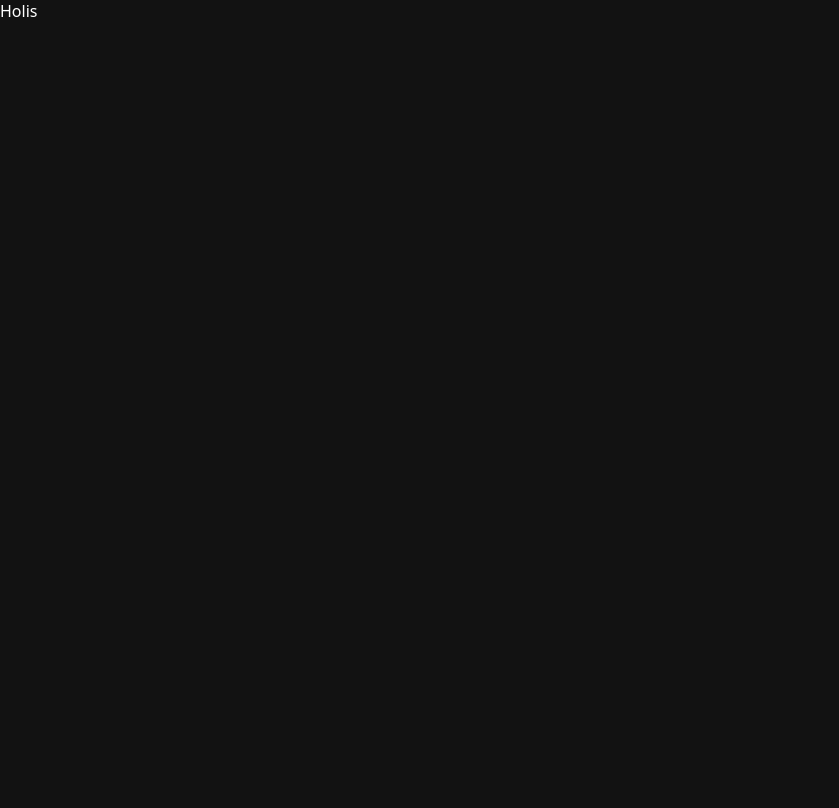
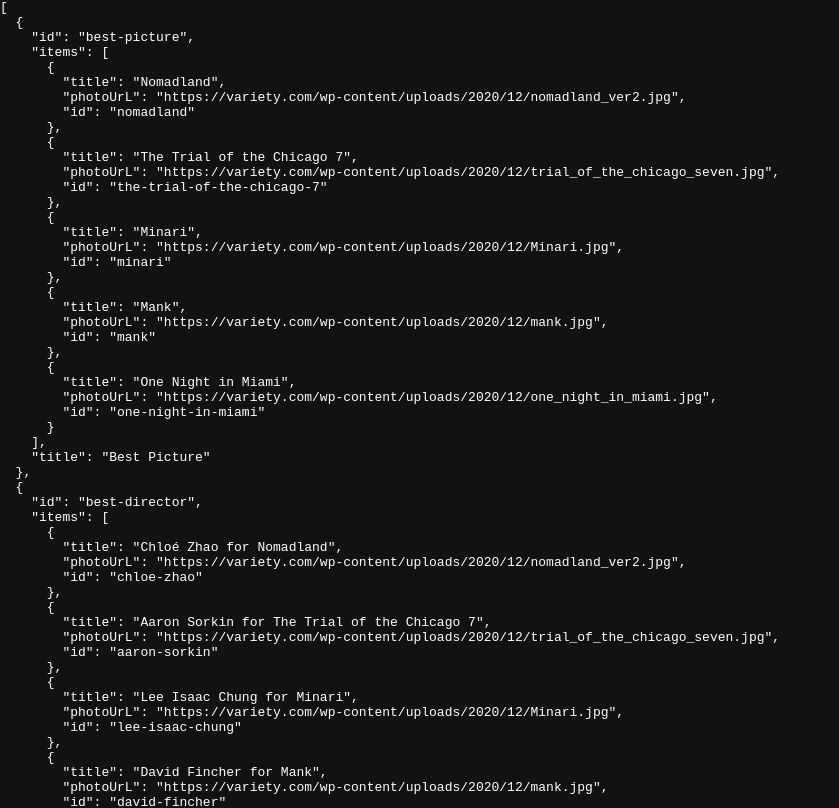
Before and after one commit to devdariill/daily-pay-challenge-gonzy-MapSetStructuredClone, a Next.js app: page / in a window 1280 px wide. Shown: the top 808 px of the page, without its empty margins (0-839 px from the left). Built offline with nearby package versions, Linux system fonts and the light colour scheme.

Commit message:
JSON.stringify(x,null,2)

```diff
--- /dev/null
+++ b/src/api.ts
@@ -0,0 +1,10 @@
+import DATA from './mocks/data.json'
+import { Ballot } from './types'
+
+const api = {
+  ballot: {
+    list: async (): Promise<Ballot[]> => DATA.items as Ballot[]
+  }
+}
+
+export default api
--- a/src/app/page.tsx
+++ b/src/app/page.tsx
@@ -1,5 +1,8 @@
-export default function Home () {
+import api from '@/api'
+
+export default async function Home () {
+  const ballots = await api.ballot.list()
   return (
-    <main>Holis</main>
+    <main><pre>{JSON.stringify(ballots, null, 2)}</pre></main>
   )
 }
--- /dev/null
+++ b/src/mocks/data.json
@@ -0,0 +1,221 @@
+{
+    "items": [
+      {
+        "id": "best-picture",
+        "items": [
+          {
+            "title": "Nomadland",
+            "photoUrL": "https://variety.com/wp-content/uploads/2020/12/nomadland_ver2.jpg",
+            "id": "nomadland"
+          },
+          {
+            "title": "The Trial of the Chicago 7",
+            "photoUrL": "https://variety.com/wp-content/uploads/2020/12/trial_of_the_chicago_seven.jpg",
+            "id": "the-trial-of-the-chicago-7"
+          },
+          {
+            "title": "Minari",
+            "photoUrL": "https://variety.com/wp-content/uploads/2020/12/Minari.jpg",
+            "id": "minari"
+          },
+          {
+            "title": "Mank",
+            "photoUrL": "https://variety.com/wp-content/uploads/2020/12/mank.jpg",
+            "id": "mank"
+          },
+          {
+            "title": "One Night in Miami",
+            "photoUrL": "https://variety.com/wp-content/uploads/2020/12/one_night_in_miami.jpg",
+            "id": "one-night-in-miami"
+          }
+        ],
+        "title": "Best Picture"
+      },
+      {
+        "id": "best-director",
+        "items": [
+          {
+            "title": "Chloé Zhao for Nomadland",
+            "photoUrL": "https://variety.com/wp-content/uploads/2020/12/nomadland_ver2.jpg",
+            "id": "chloe-zhao"
+          },
+          {
+            "title": "Aaron Sorkin for The Trial of the Chicago 7",
+            "photoUrL": "https://variety.com/wp-content/uploads/2020/12/trial_of_the_chicago_seven.jpg",
+            "id": "aaron-sorkin"
+          },
+          {
+            "title": "Lee Isaac Chung for Minari",
+            "photoUrL": "https://variety.com/wp-content/uploads/2020/12/Minari.jpg",
+            "id": "lee-isaac-chung"
+          },
+          {
+            "title": "David Fincher for Mank",
+            "photoUrL": "https://variety.com/wp-content/uploads/2020/12/mank.jpg",
+            "id": "david-fincher"
+          },
+          {
+            "title": "Regina King for One Night in Miami",
+            "photoUrL": "https://variety.com/wp-content/uploads/2020/12/one_night_in_miami.jpg",
+            "id": "regina-king"
+          }
+        ],
+        "title": "Best Director"
+      },
+      {
+        "id": "best-actor",
+        "items": [
+          {
+            "title": "Chadwick Boseman for Ma Rainey's Black Bottom",
+            "photoUrL": "https://variety.com/wp-content/uploads/2020/12/ma_raineys_black_bottom_ver2.jpg",
+            "id": "chadwick-boseman"
+          },
+          {
+            "title": "Anthony Hopkins for The Father",
+            "photoUrL": "https://variety.com/wp-content/uploads/2020/12/father_ver3.jpg",
+            "id": "anthony-hopkins"
+          },
+          {
+            "title": "Delroy Lindo for Da 5 Bloods",
+            "photoUrL": "https://variety.com/wp-content/uploads/2020/12/da_five_bloods_ver2.jpg",
+            "id": "delroy-lindo"
+          },
+          {
+            "title": "Steven Yeun for Minari",
+            "photoUrL": "https://variety.com/wp-content/uploads/2020/12/minari-1.jpg",
+            "id": "steven-yeun"
+          },
+          {
+            "title": "Riz Ahmed for The Sound of Metal",
+            "photoUrL": "https://variety.com/wp-content/uploads/2020/12/sound_of_metal_ver2.jpg",
+            "id": "riz-ahmed"
+          }
+        ],
+        "title": "Best Actor"
+      },
+      {
+        "id": "best-actress",
+        "items": [
+          {
+            "title": "Vanessa Kirby for Pieces of a Woman",
+            "photoUrL": "https://variety.com/wp-content/uploads/2020/12/pieces_of_a_woman.jpg",
+            "id": "vanessa-kirby"
+          },
+          {
+            "title": "Frances McDormand for Nomadland",
+            "photoUrL": "https://variety.com/wp-content/uploads/2020/12/nomadland_ver2.jpg",
+            "id": "frances-mcdormand"
+          },
+          {
+            "title": "Carey Mulligan for Promising Young Woman",
+            "photoUrL": "https://variety.com/wp-content/uploads/2020/12/promising_young_woman_ver2.jpg",
+            "id": "carey-mulligan"
+          },
+          {
+            "title": "Viola Davis for Ma Rainey's Black Bottom",
+            "photoUrL": "https://variety.com/wp-content/uploads/2020/12/ma_raineys_black_bottom.jpg",
+            "id": "viola-davis"
+          },
+          {
+            "title": "Meryl Streep for The Prom",
+            "photoUrL": "https://variety.com/wp-content/uploads/2020/12/prom_ver2.jpg",
+            "id": "meryl-streep"
+          }
+        ],
+        "title": "Best Actress"
+      },
+      {
+        "id": "best-supporting-actor",
+        "items": [
+          {
+            "title": "Daniel Kaluuya for Judas and the Black Messiah",
+            "photoUrL": "https://variety.com/wp-content/uploads/2020/12/judas_and_the_black_messiah.jpg",
+            "id": "daniel-kaluuya"
+          },
+          {
+            "title": "Leslie Odom, Jr. for One Night in Miami",
+            "photoUrL": "https://variety.com/wp-content/uploads/2020/12/one_night_in_miami.jpg",
+            "id": "leslie-odom"
+          },
+          {
+            "title": "Sacha Baron Cohen for The Trial of the Chicago 7",
+            "photoUrL": "https://variety.com/wp-content/uploads/2020/12/trial_of_the_chicago_seven.jpg",
+            "id": "sacha-baron-cohen"
+          },
+          {
+            "title": "Stanley Tucci for Supernova",
+            "photoUrL": "https://variety.com/wp-content/uploads/2020/12/supernova.jpg",
+            "id": "stanley-tucci"
+          },
+          {
+            "title": "Chadwick Boseman for Da 5 Bloods",
+            "photoUrL": "https://variety.com/wp-content/uploads/2020/12/da_five_bloods_ver2.jpg",
+            "id": "chadwick-boseman"
+          }
+        ],
+        "title": "Best Supporting Actor"
+      },
+      {
+        "id": "best-supporting-actress",
+        "items": [
+          {
+            "title": "Olivia Colman for The Father",
+            "photoUrL": "https://variety.com/wp-content/uploads/2020/12/father_ver3.jpg",
+            "id": "olivia-coleman"
+          },
+          {
+            "title": "Amanda Seyfried for Mank",
+            "photoUrL": "https://variety.com/wp-content/uploads/2020/12/mank.jpg",
+            "id": "amanda-seyfried"
+          },
+          {
+            "title": "Ellen Burstyn for Pieces of a Woman",
+            "photoUrL": "https://variety.com/wp-content/uploads/2020/12/pieces_of_a_woman.jpg",
+            "id": "ellen-burstyn"
+          },
+          {
+            "title": "Maria Bakalova for Borat Subsequent Moviefilm",
+            "photoUrL": "https://variety.com/wp-content/uploads/2020/12/borat_two_ver2.jpg",
+            "id": "maria-bakalova"
+          },
+          {
+            "title": "Yuh-jung Youn for Minari",
+            "photoUrL": "https://variety.com/wp-content/uploads/2020/12/minari-1.jpg",
+            "id": "yuh-jung-youn"
+          }
+        ],
+        "title": "Best Supporting Actress"
+      },
+      {
+        "id": "best-visual-effects",
+        "items": [
+          {
+            "title": "The Midnight Sky",
+            "photoUrL": "https://variety.com/wp-content/uploads/2020/12/midnight_sky_ver2.jpg",
+            "id": "midnight-sky"
+          },
+          {
+            "title": "Tenet",
+            "photoUrL": "https://variety.com/wp-content/uploads/2020/12/tenet_ver7.jpg",
+            "id": "tenet"
+          },
+          {
+            "title": "Wonder Woman 1984",
+            "photoUrL": "https://variety.com/wp-content/uploads/2020/12/wonder_woman_nineteen_eighty_four_ver18.jpg",
+            "id": "wonder-woman"
+          },
+          {
+            "title": "The Invisible Man",
+            "photoUrL": "https://variety.com/wp-content/uploads/2020/12/invisible_man.jpg",
+            "id": "the-invisible-man"
+          },
+          {
+            "title": "Mulan",
+            "photoUrL": "https://variety.com/wp-content/uploads/2020/12/minari-1.jpg",
+            "id": "mulan"
+          }
+        ],
+        "title": "Best Visual Effects"
+      }
+    ]
+  }
--- /dev/null
+++ b/src/types.ts
@@ -0,0 +1,10 @@
+export interface Nominee{
+    title:string
+    photoUrL:string
+    id:string
+}
+export interface Ballot{
+    id:string
+    items: Nominee[]
+    title: string
+}
```
